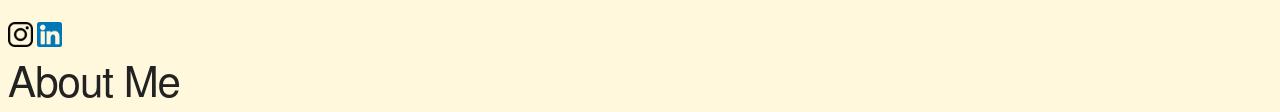
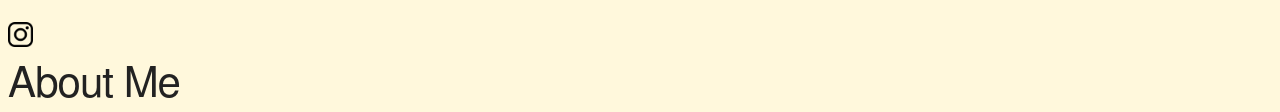
Before and after one commit to norishan/html_skillcheck, a plain HTML site: page index.html in a window 1280 px wide. Shown: the part 813-925 px from the top of the page. Drawn offline with nearby package versions, Linux system fonts and the light colour scheme.

Commit message:
Update index.html

```diff
--- a/index.html
+++ b/index.html
@@ -26,7 +26,7 @@
                         Thank you for visiting, and please feel free to reach out if you have any questions or would like to collaborate.</p>
                     <a href="https://www.instagram.com/norishan_/"><img src="iglogo.png"  width="25px" height="25px"></a>
 
-                    <a href="https://www.linkedin.com/in/norishan/"><img src="inlogo.png" width="25px" height="25pc"></a>
+                    <!--<a href="https://www.linkedin.com/in/norishan/"><img src="inlogo.png" width="25px" height="25pc"></a>-->
                 <h2> About Me </h2>
                     <p>I am a senior Economics student at Indiana University, specializing in Econometrics to understand the complexities of the world.
                        I utilize programming tools like Python and R to delve deeper into this field and fuel my enthusiasm for mathematics and computer science.
```
